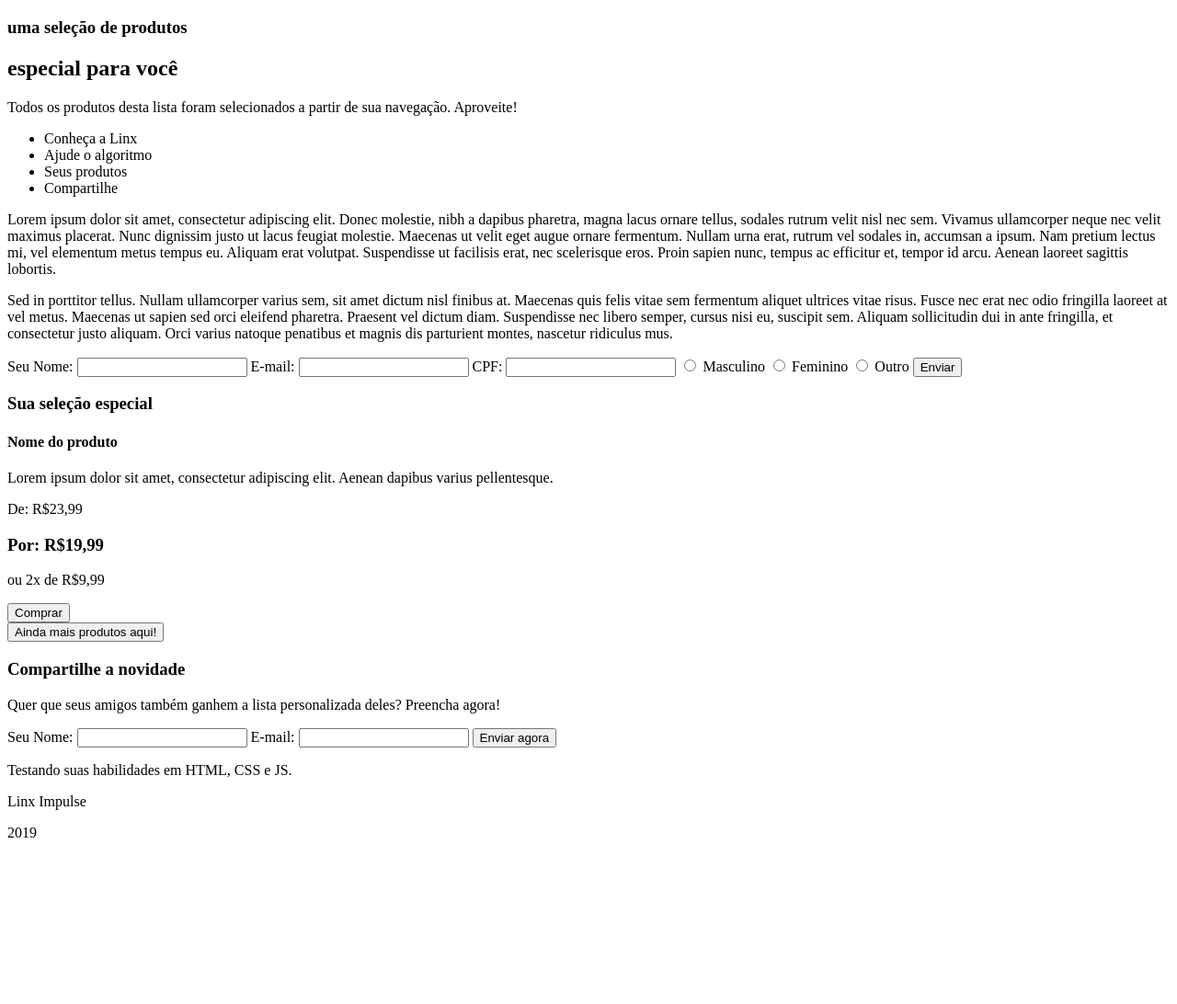
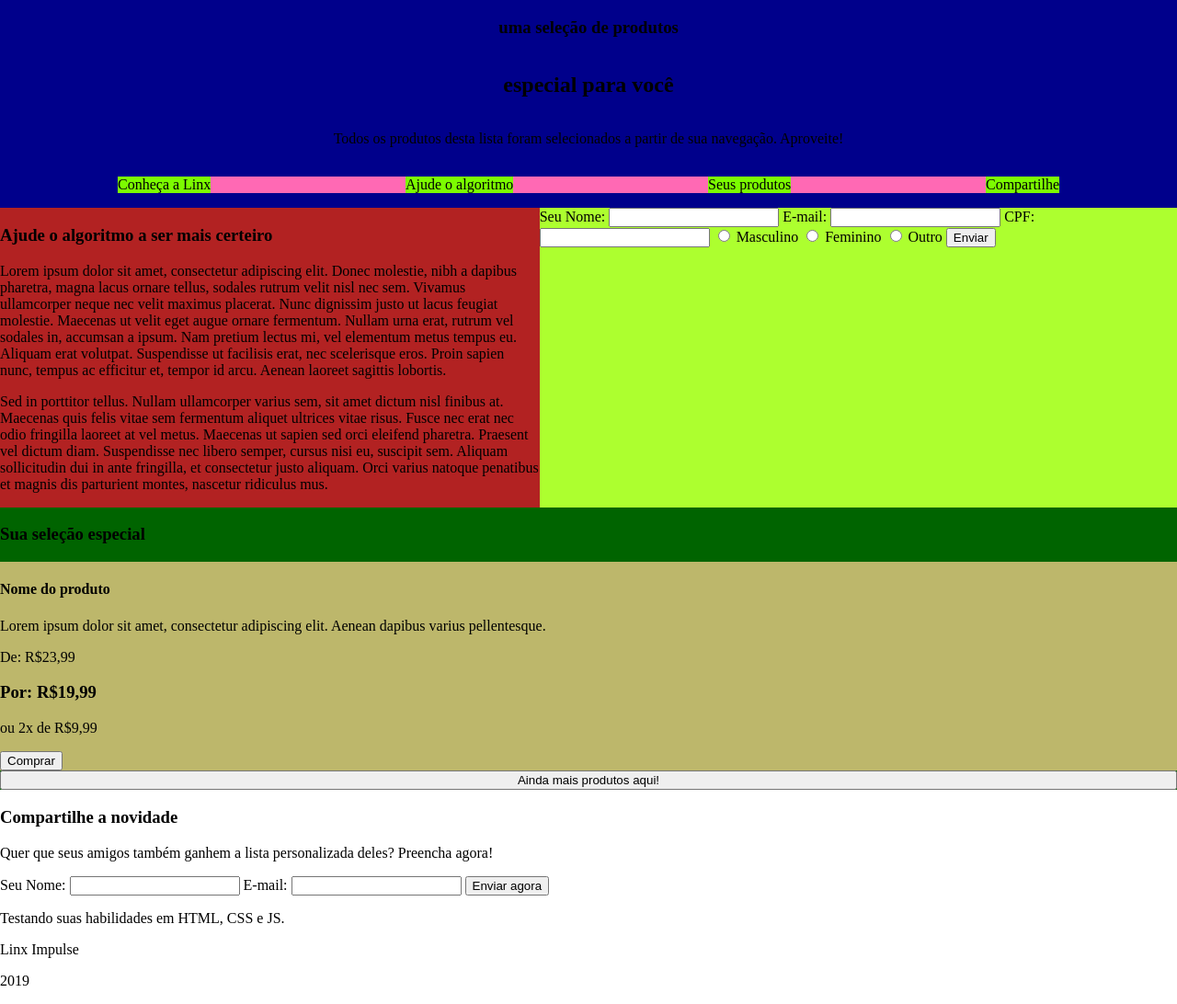
Before and after one commit to kaslufl/progui-linx, a Python web app: template application/view/templates/home.html in a window 1280 px wide. Shown: the whole page at 92% size. Before the commit the page ends 911 px from the top, so only its background shows below. Run offline with Jinja, Linux system fonts and the light colour scheme; the template is opened without the code that fills it, so the values that code supplies are empty.

Commit message:
adiciona folha de estilo style.css e posiciona o header e a section help-us na home

```diff
--- /dev/null
+++ b/application/view/static/css/style.css
@@ -0,0 +1,69 @@
+body {
+    display: grid;
+    grid-template-areas: "header" "help-us" "display" "invite" "footer";
+    margin: 0;
+    padding: 0;
+}
+/* Cabeçalho */
+body header {
+    display: grid;
+    grid-area: header;
+    grid-template-areas: "texto1" "navbar";
+    background-color: darkblue;
+}
+
+body header section {
+    display:flex;
+    flex-direction: column;
+    place-items: center;
+
+}
+body header nav {
+    grid-area: navbar;
+}
+
+body header nav ul {
+    padding: 0;
+    display:flex;
+    flex-direction: row;
+    list-style: none;
+    flex-wrap: wrap;
+    justify-content: space-between;
+    justify-items: center;
+    background-color: hotpink;
+    margin-left: 10vw;
+    margin-right: 10vw;
+}
+
+body header nav ul li {
+    background-color: lawngreen;
+}
+/* Help Us */
+body section#help-us {
+    display: grid;
+    grid-area: help-us;
+    grid-template-areas: "text form";
+    background-color: darkcyan;
+}
+
+body section#help-us article{
+    grid-area: text;
+    background-color: firebrick;
+}
+
+body section#help-us form{
+    grid-area: form;
+    background-color: greenyellow;
+}
+
+/* Produtos */
+body section#display {
+    display: grid;
+    grid-area: display;
+    background-color: darkgreen;
+}
+
+body section#display article{
+    display: flex;
+    background-color: darkkhaki;
+}
--- a/application/view/templates/home.html
+++ b/application/view/templates/home.html
@@ -3,6 +3,7 @@
 <head>
     <meta charset="UTF-8">
     <meta name="viewport" content="width=device-width, initial-scale=1.0">
+    <link rel="stylesheet" href="../static/css/style.css">
     <title>Linx Impulse</title>
 </head>
 <body>
@@ -21,8 +22,9 @@
             </ul>
         </nav>
     </header>
-    <section>
+    <section id="help-us">
         <article>
+            <h3>Ajude o algoritmo a ser mais certeiro</h3>
             <p>Lorem ipsum dolor sit amet, consectetur adipiscing elit. Donec molestie, nibh a dapibus pharetra, magna lacus ornare tellus, sodales rutrum velit nisl nec sem. Vivamus ullamcorper neque nec velit maximus placerat. Nunc dignissim justo ut lacus feugiat molestie. Maecenas ut velit eget augue ornare fermentum. Nullam urna erat, rutrum vel sodales in, accumsan a ipsum. Nam pretium lectus mi, vel elementum metus tempus eu. Aliquam erat volutpat. Suspendisse ut facilisis erat, nec scelerisque eros. Proin sapien nunc, tempus ac efficitur et, tempor id arcu. Aenean laoreet sagittis lobortis.</p>
             <p>Sed in porttitor tellus. Nullam ullamcorper varius sem, sit amet dictum nisl finibus at. Maecenas quis felis vitae sem fermentum aliquet ultrices vitae risus. Fusce nec erat nec odio fringilla laoreet at vel metus. Maecenas ut sapien sed orci eleifend pharetra. Praesent vel dictum diam. Suspendisse nec libero semper, cursus nisi eu, suscipit sem. Aliquam sollicitudin dui in ante fringilla, et consectetur justo aliquam. Orci varius natoque penatibus et magnis dis parturient montes, nascetur ridiculus mus.</p>
         </article>
@@ -42,7 +44,7 @@
             <input type="submit" value="Enviar">
         </form>
     </section>
-    <section>
+    <section id="display">
         <h3><span>Sua seleção especial</span></h3>
         <article>
             <section>
```
